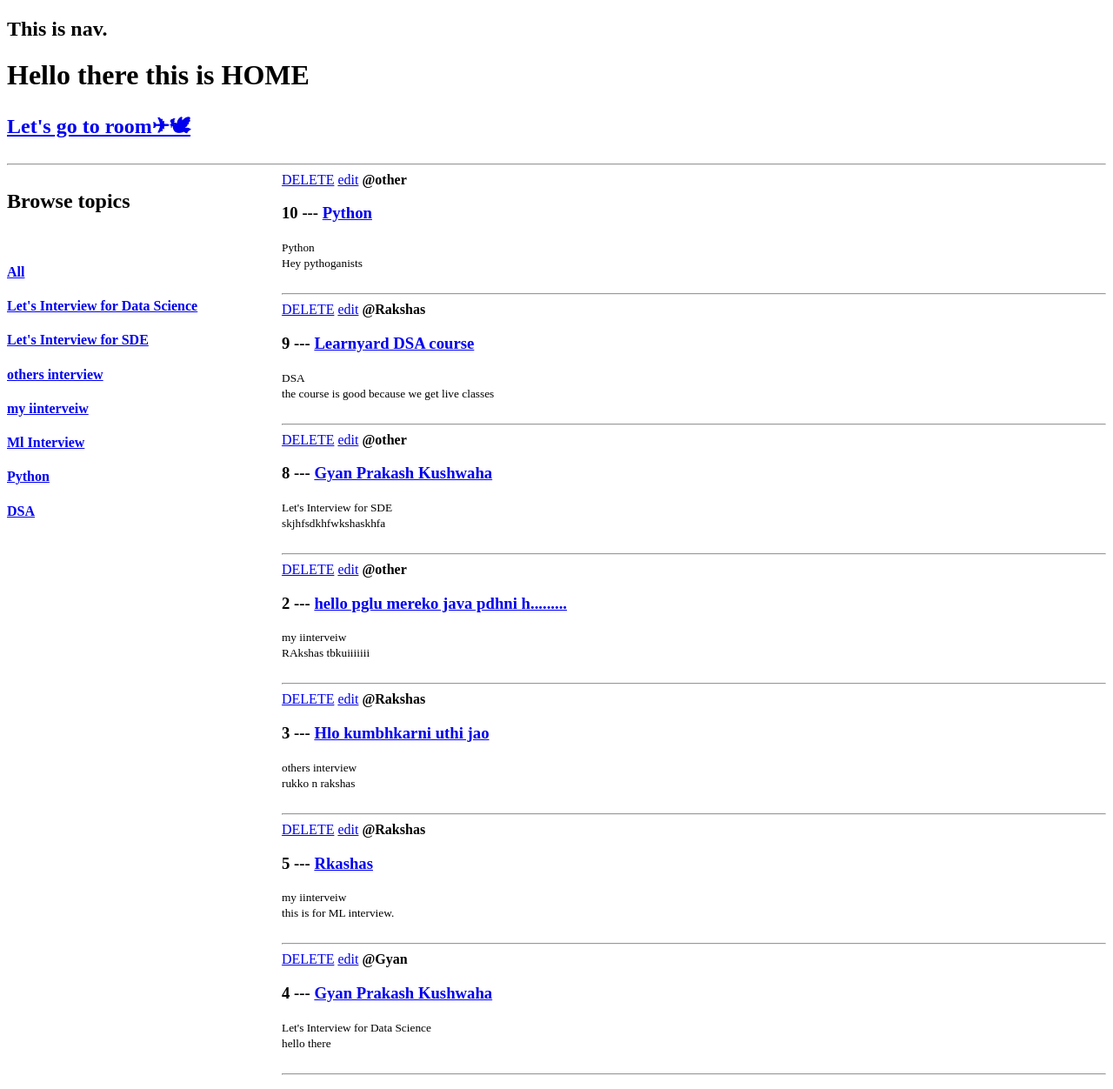
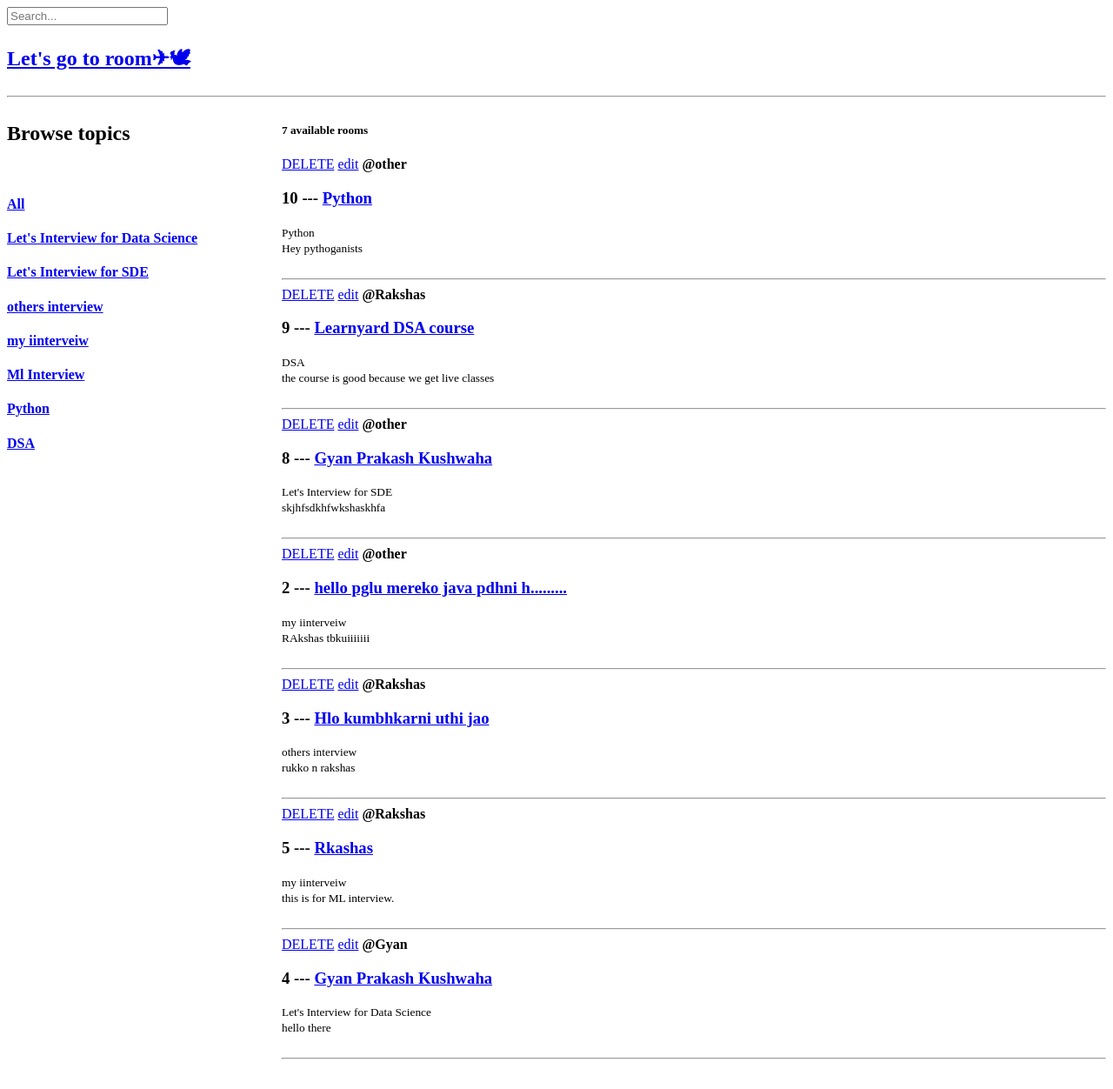
Before and after one commit to GyanPrakashkushwaha/Lets-Interview, a Django app: page / in a window 1280 px wide. Shown: the whole page at 87% size. After the commit the page ends 1218 px from the top, so only its background shows below. Run offline with Django 5.2, Linux system fonts and the light colour scheme; data comes from the database, SQL or seed files in the repository.

Commit message:
Search functionality created.

```diff
--- a/base/templates/base/home.html
+++ b/base/templates/base/home.html
@@ -2,7 +2,7 @@
 
 {% block content %}
 
-<h1> Hello there this is HOME</h1>
+<!-- <h1> Hello there this is HOME</h1> -->
 
 <h2><a href="{% url 'createRoom' %}">Let's go to room✈🕊</a></h2>
 
@@ -36,6 +36,8 @@
 
         <div>
 
+        <h5>{{rooms_cnt}} available rooms</h5>
+
         {% for dct in room %}
             <a href="{% url 'delete-room' dct.id %}">DELETE</a>
             <a href="{% url 'update-room' dct.id  %}">edit</a>
--- a/base/templates/base/room.html
+++ b/base/templates/base/room.html
@@ -2,7 +2,7 @@
 
 {% block content %}
 
-<h1> Hello there this is ROOM</h1>
+<!-- <h1> Hello there this is ROOM</h1> -->
 
 <hr>
 
--- a/base/views.py
+++ b/base/views.py
@@ -1,6 +1,7 @@
 from django.shortcuts import render , redirect
 from .models import Room , Topic
 from .forms import RoomForm
+from django.db.models import Q
 
 
 allRooms = [
@@ -17,15 +18,28 @@ def home(request):
     # Now because I am creating search functionality by clicking to the sidbar that's why i don't want the above code.
     q = request.GET.get('q') # fetching q value from html page.
 
+    # if q:
+    #     rooms = Room.objects.filter(topic__name__icontains=q) # Here I want to fetch topic that's why written topic that had in model. And want to query for q that's why given topic__name = q.
+    # else:
+    #     rooms = Room.objects.all()
+
+    # to search by name or description or topic name, I have to use models Q method because the above code don't gonna work.
+    # The let's use & and or operations.
+
     if q:
-        rooms = Room.objects.filter(topic__name__icontains=q) # Here I want to fetch topic that's why written topic that had in model. And want to query for q that's why given topic__name = q.
+        rooms = Room.objects.filter(
+            Q(topic__name__icontains=q) |
+            Q(name__icontains = q) |
+            Q(description__icontains = q))
     else:
         rooms = Room.objects.all()
 
     # topic for search.
     topics = Topic.objects.all()
 
-    dictToPass = {"room": rooms,'topics':topics}
+    room_count = rooms.count()
+
+    dictToPass = {"room": rooms,'topics':topics,'rooms_cnt':room_count}
 
     return render(request=request,template_name="base/home.html",context=dictToPass)
 
--- a/templates/nav.html
+++ b/templates/nav.html
@@ -1 +1,7 @@
-<h2>This is nav.</h2>
+<!-- <h2>This is nav.</h2> -->
+
+<div>
+    <form method="GET" action="{% url 'home' %}">
+        <input type="text" placeholder="Search..." name="q">
+    </form>
+</div>
```
